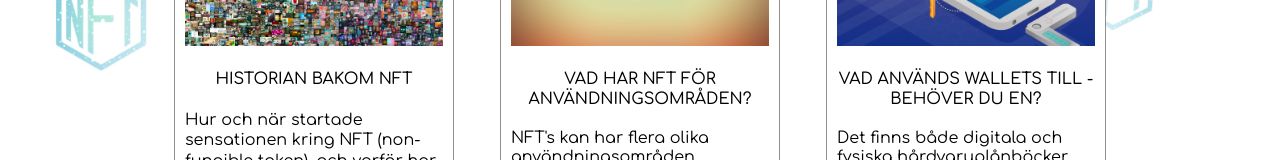
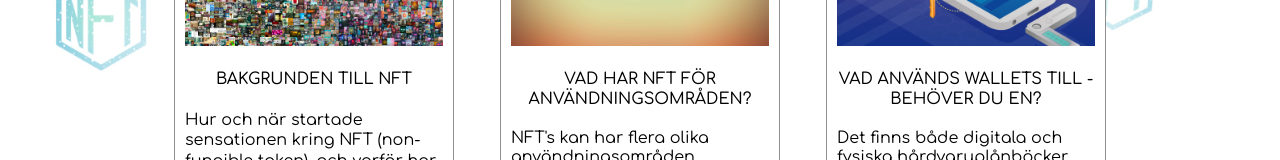
Before and after one commit to jossifelefteriadis/nftpedia, a React (Create React App) app: page / in a window 1280 px wide. Shown: the part 297-457 px from the top of the page. Built offline with nearby package versions, Linux system fonts and the light colour scheme.

Commit message:
Refactor

```diff
--- a/src/components/StartPage.js
+++ b/src/components/StartPage.js
@@ -9,7 +9,7 @@ const StartPage = () => (
     <section className="startpage__box">
       {/* <p>Den ena en bild på några nft's med rubrik nft historia</p> */}
       <img src={beepleNft} alt="Beeple NFT" className="firstPage_img" />
-      <p className="startpage__p--title">HISTORIAN BAKOM NFT</p>
+      <p className="startpage__p--title">BAKGRUNDEN TILL NFT</p>
       <p className="startpage__p--description">
         Hur och när startade sensationen kring NFT (non-fungible token), och
         varför har det fått en så stor spridning att både kända investerare och
```
